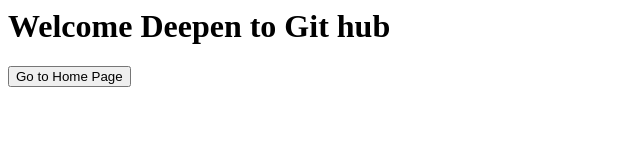
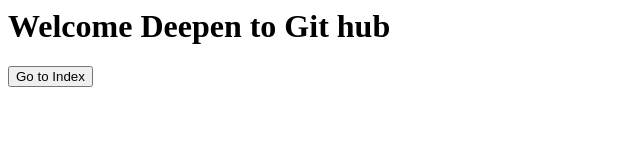
Before and after one commit to deepens/may2020, a plain HTML site: page index.html in a window 1280 px wide. Shown: the full height of the page, 0-640 px from the left. Drawn offline with Linux system fonts and the light colour scheme.

Commit message:
second change

```diff
--- a/index.html
+++ b/index.html
@@ -1,12 +1,12 @@
 <html>
 <head>
-<title>Page one</title>
+<title>Index</title>
 </head>
 <body>
 <h1>
 Welcome Deepen to Git hub
 </h1>
-<button>Go to Home Page</button>
+<button>Go to Index</button>
 </body>
 
 </html>
```
